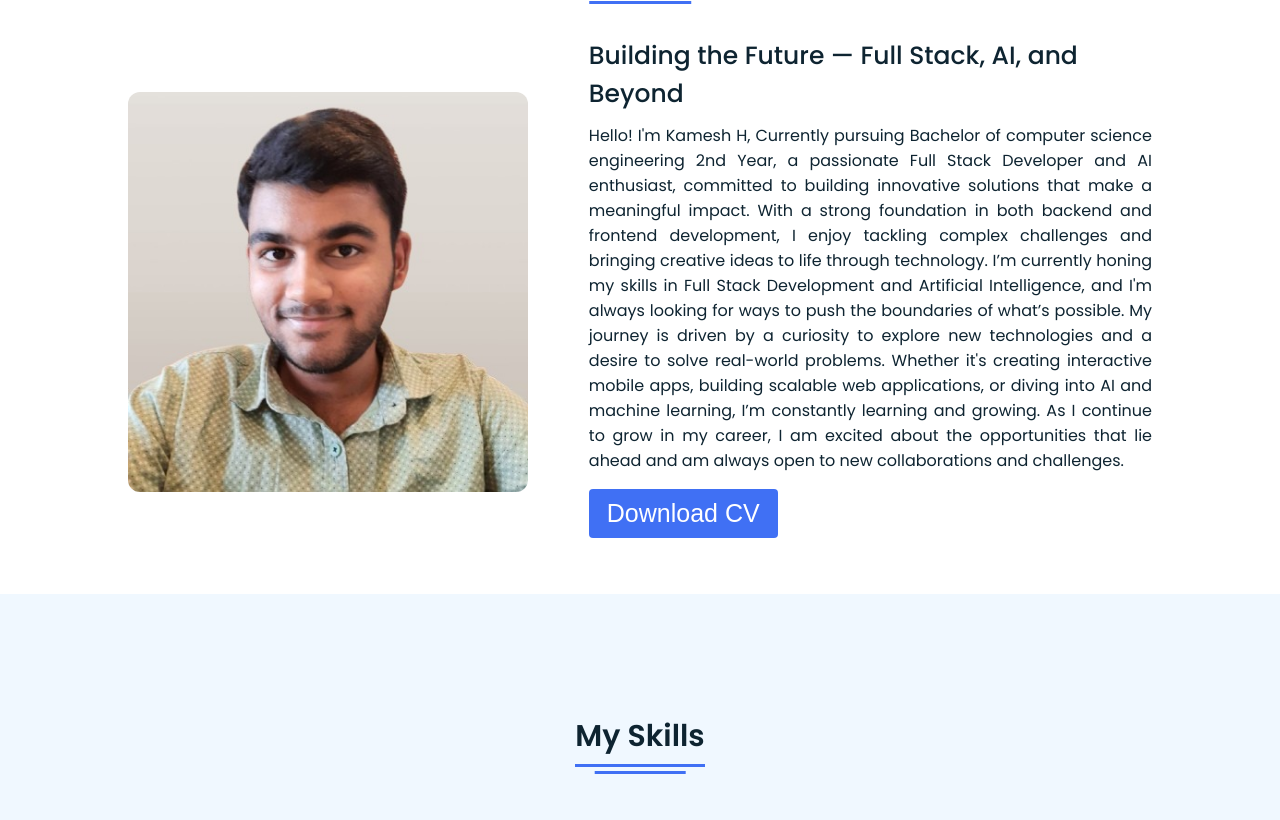
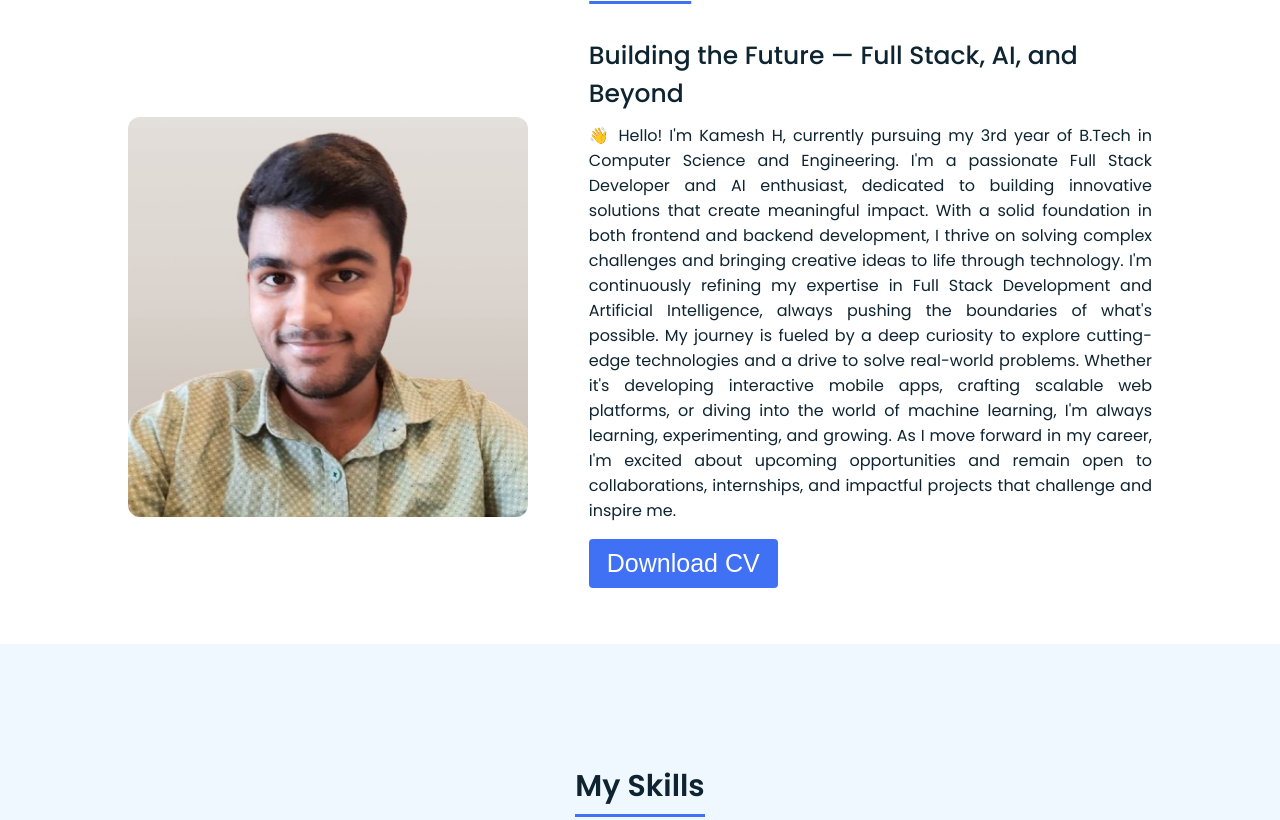
Before and after one commit to hkamesh/portfolio, a plain HTML site: page index.html in a window 1280 px wide. Shown: the part 936-1756 px from the top of the page. Drawn offline with Linux system fonts and the light colour scheme.

Commit message:
Update index.html

```diff
--- a/index.html
+++ b/index.html
@@ -64,9 +64,10 @@
         <div class="right">
           <div class="topic">Building the Future — Full Stack, AI, and Beyond</div>
           <p>
-            Hello! I'm Kamesh H, Currently pursuing Bachelor of computer science engineering 2nd Year, a passionate Full Stack Developer and AI enthusiast, committed to building innovative solutions that make a meaningful impact. With a strong foundation in both backend and frontend development, I enjoy tackling complex challenges and bringing creative ideas to life through technology.
-I’m currently honing my skills in Full Stack Development and Artificial Intelligence, and I'm always looking for ways to push the boundaries of what’s possible. My journey is driven by a curiosity to explore new technologies and a desire to solve real-world problems. Whether it's creating interactive mobile apps, building scalable web applications, or diving into AI and machine learning, I’m constantly learning and growing.
-As I continue to grow in my career, I am excited about the opportunities that lie ahead and am always open to new collaborations and challenges.
+            👋 Hello! I'm Kamesh H, currently pursuing my 3rd year of B.Tech in Computer Science and Engineering. I'm a passionate Full Stack Developer and AI enthusiast, dedicated to building innovative solutions that create meaningful impact.
+With a solid foundation in both frontend and backend development, I thrive on solving complex challenges and bringing creative ideas to life through technology. I'm continuously refining my expertise in Full Stack Development and Artificial Intelligence, always pushing the boundaries of what's possible.
+My journey is fueled by a deep curiosity to explore cutting-edge technologies and a drive to solve real-world problems. Whether it's developing interactive mobile apps, crafting scalable web platforms, or diving into the world of machine learning, I'm always learning, experimenting, and growing.
+As I move forward in my career, I'm excited about upcoming opportunities and remain open to collaborations, internships, and impactful projects that challenge and inspire me.
           </p>
           <div class="button">
             <a href="https://www.linkedin.com/in/hkamesh/"
@@ -128,7 +129,7 @@ As I continue to grow in my career, I am excited about the opportunities that li
             <i class="fas fa-desktop"></i>
           </div>
           <div class="topic">Online Bus Ticket Booking Website</div>
-          <p>Developing a full-fledged bus ticket booking portal with user authentication, real-time seat display, Razorpay integration, and ticket generation. Aimed at nationwide scalability, this project demonstrates strong backend and frontend development skills along with secure payment API integration.</p>
+          <p>Developing a full-fledged bus ticket booking portal with user authentication, and ticket generation. Aimed at nationwide scalability, this project demonstrates strong backend and frontend development skills along with secure payment API integration.</p>
         </div>
         <div class="box">
           <div class="icon">
```
